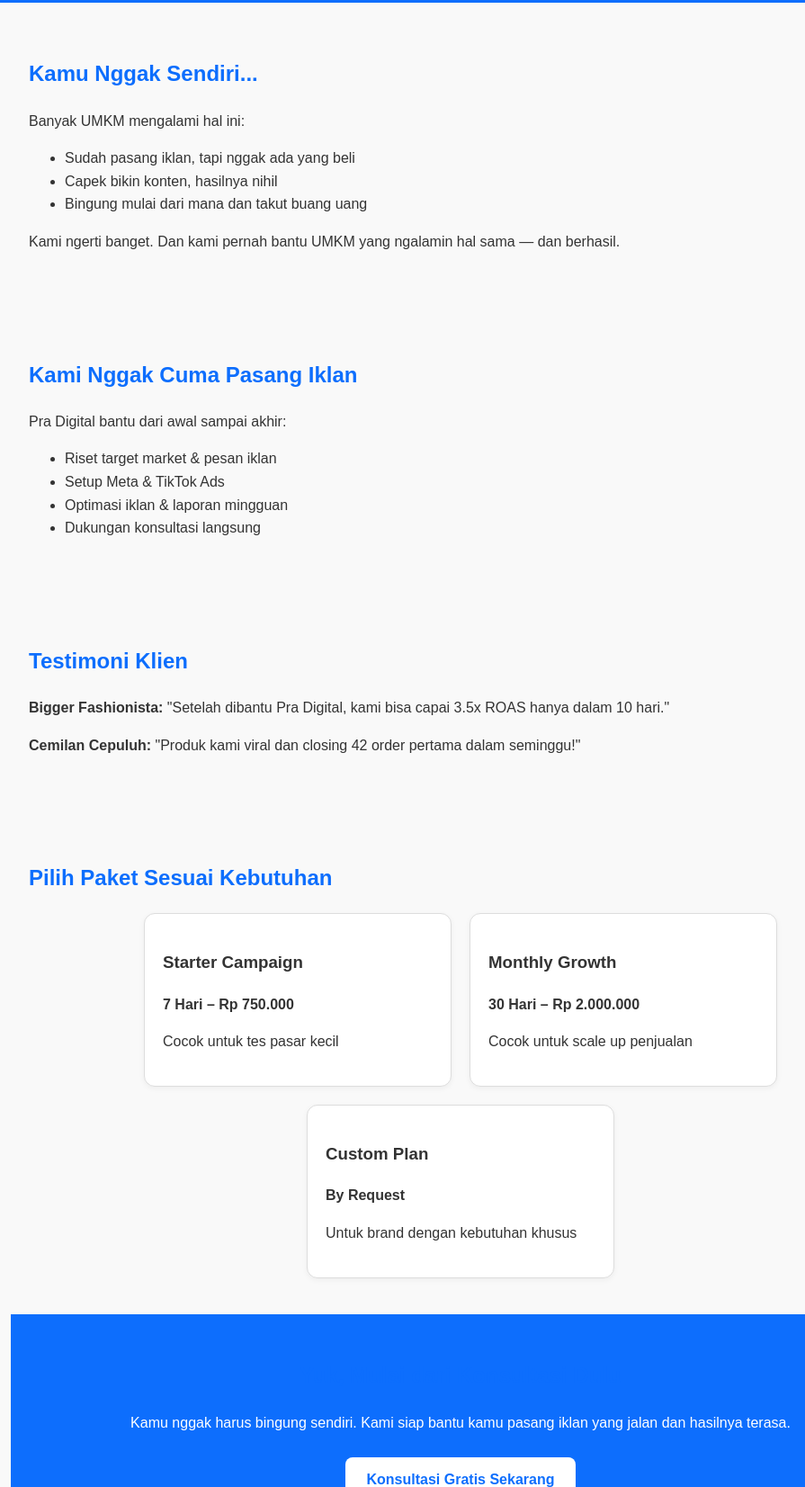
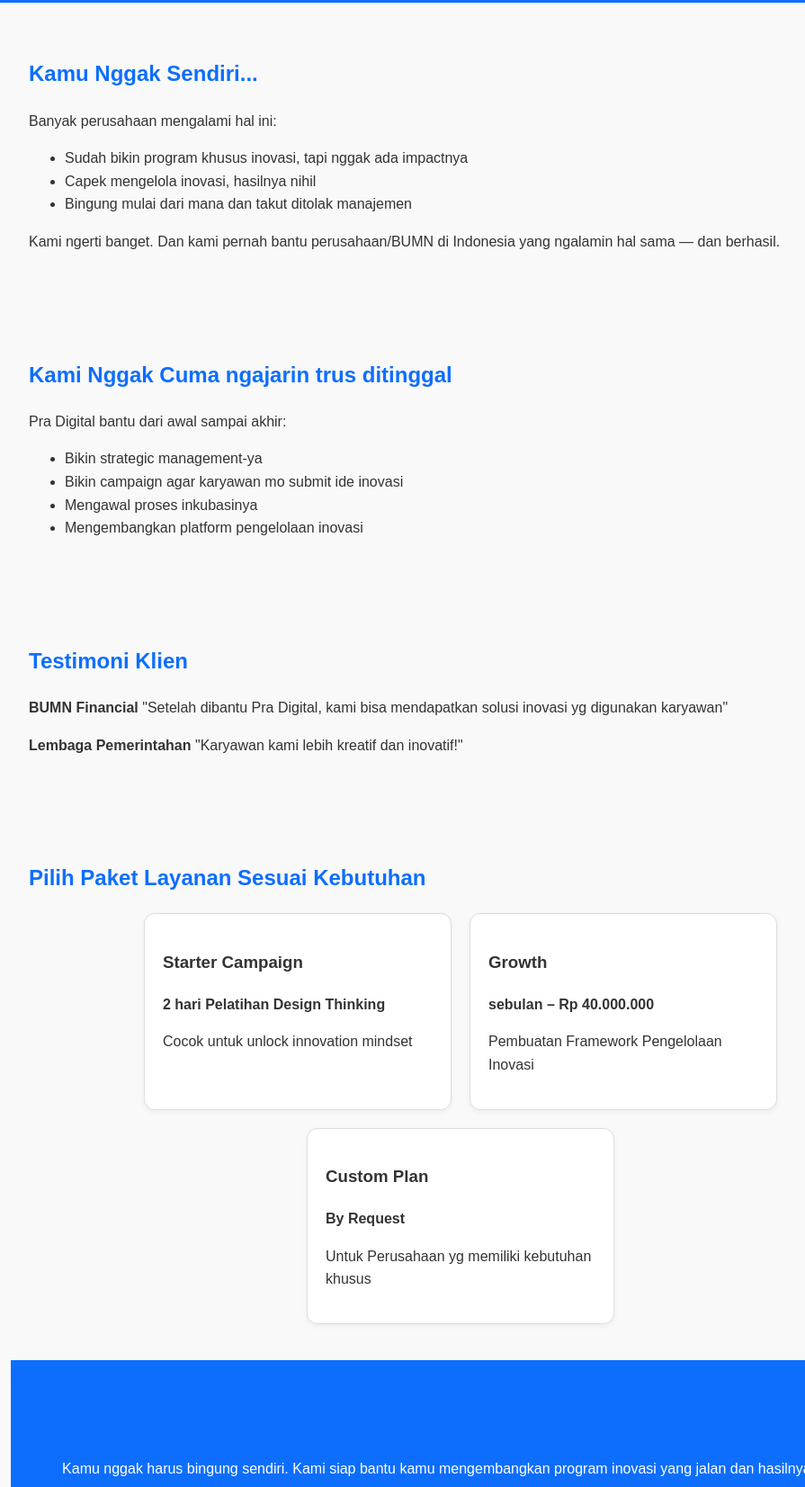
Before and after one commit to prazt97/pra-digital, a plain HTML site: page index.html in a window 1280 px wide. Shown: the part 302-1955 px from the top of the page at 90% size, without its empty margins (128-1023 px from the left). Drawn offline with Linux system fonts and the light colour scheme.

Commit message:
Update index.html
update ketiga

```diff
--- a/index.html
+++ b/index.html
@@ -82,61 +82,61 @@
 
 <section>
   <h2>Kamu Nggak Sendiri...</h2>
-  <p>Banyak UMKM mengalami hal ini:</p>
+  <p>Banyak perusahaan mengalami hal ini:</p>
   <ul>
-    <li>Sudah pasang iklan, tapi nggak ada yang beli</li>
-    <li>Capek bikin konten, hasilnya nihil</li>
-    <li>Bingung mulai dari mana dan takut buang uang</li>
+    <li>Sudah bikin program khusus inovasi, tapi nggak ada impactnya</li>
+    <li>Capek mengelola inovasi, hasilnya nihil</li>
+    <li>Bingung mulai dari mana dan takut ditolak manajemen</li>
   </ul>
-  <p>Kami ngerti banget. Dan kami pernah bantu UMKM yang ngalamin hal sama — dan berhasil.</p>
+  <p>Kami ngerti banget. Dan kami pernah bantu perusahaan/BUMN di Indonesia yang ngalamin hal sama — dan berhasil.</p>
 </section>
 
 <section>
-  <h2>Kami Nggak Cuma Pasang Iklan</h2>
+  <h2>Kami Nggak Cuma ngajarin trus ditinggal</h2>
   <p>Pra Digital bantu dari awal sampai akhir:</p>
   <ul>
-    <li>Riset target market & pesan iklan</li>
-    <li>Setup Meta & TikTok Ads</li>
-    <li>Optimasi iklan & laporan mingguan</li>
-    <li>Dukungan konsultasi langsung</li>
+    <li>Bikin strategic management-ya</li>
+    <li>Bikin campaign agar karyawan mo submit ide inovasi</li>
+    <li>Mengawal proses inkubasinya</li>
+    <li>Mengembangkan platform pengelolaan inovasi</li>
   </ul>
 </section>
 
 <section>
   <h2>Testimoni Klien</h2>
-  <p><strong>Bigger Fashionista:</strong> "Setelah dibantu Pra Digital, kami bisa capai 3.5x ROAS hanya dalam 10 hari."</p>
-  <p><strong>Cemilan Cepuluh:</strong> "Produk kami viral dan closing 42 order pertama dalam seminggu!"</p>
+  <p><strong>BUMN Financial</strong> "Setelah dibantu Pra Digital, kami bisa mendapatkan solusi inovasi yg digunakan karyawan"</p>
+  <p><strong>Lembaga Pemerintahan</strong> "Karyawan kami lebih kreatif dan inovatif!"</p>
 </section>
 
 <section>
-  <h2>Pilih Paket Sesuai Kebutuhan</h2>
+  <h2>Pilih Paket Layanan Sesuai Kebutuhan</h2>
   <div class="pricing-table">
     <div class="price-card">
       <h3>Starter Campaign</h3>
-      <p><strong>7 Hari – Rp 750.000</strong></p>
-      <p>Cocok untuk tes pasar kecil</p>
+      <p><strong>2 hari Pelatihan Design Thinking</strong></p>
+      <p>Cocok untuk unlock innovation mindset</p>
     </div>
     <div class="price-card">
-      <h3>Monthly Growth</h3>
-      <p><strong>30 Hari – Rp 2.000.000</strong></p>
-      <p>Cocok untuk scale up penjualan</p>
+      <h3>Growth</h3>
+      <p><strong> sebulan – Rp 40.000.000</strong></p>
+      <p>Pembuatan Framework Pengelolaan Inovasi</p>
     </div>
     <div class="price-card">
       <h3>Custom Plan</h3>
       <p><strong>By Request</strong></p>
-      <p>Untuk brand dengan kebutuhan khusus</p>
+      <p>Untuk Perusahaan yg memiliki kebutuhan khusus</p>
     </div>
   </div>
 </section>
 
 <section class="cta">
   <h2>Yuk, Mulai dari Konsultasi Dulu</h2>
-  <p>Kamu nggak harus bingung sendiri. Kami siap bantu kamu pasang iklan yang jalan dan hasilnya terasa.</p>
+  <p>Kamu nggak harus bingung sendiri. Kami siap bantu kamu mengembangkan program inovasi yang jalan dan hasilnya terasa.</p>
   <a href="https://wa.me/6281234567890">Konsultasi Gratis Sekarang</a>
 </section>
 
 <footer>
-  &copy; 2025 Pra Digital – Jasa Iklan UMKM. All rights reserved.
+  &copy; 2025 Pra Digital – Pengembangan Inovasi. All rights reserved.
 </footer>
 
 </body>
```
